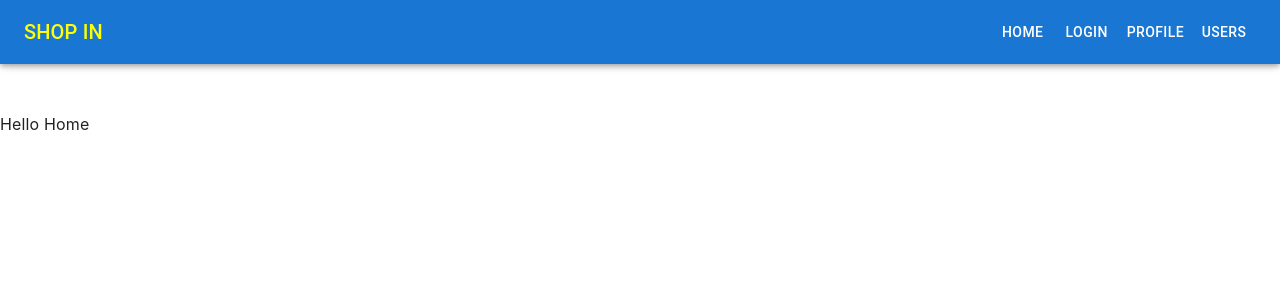
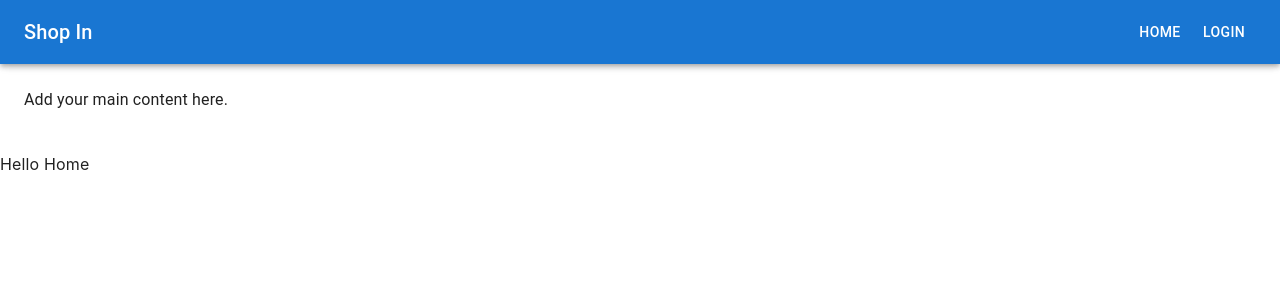
Before and after one commit to Okhun-98/Effortless-Shopping-with-CRM-Integration, a React (Create React App) app: page / in a window 1280 px wide. Shown: the top 300 px of the page. Built offline with nearby package versions, Linux system fonts and the light colour scheme.

Commit message:
Task-4 Added a store token

```diff
--- a/package.json
+++ b/package.json
@@ -22,7 +22,8 @@
     "react-router-dom": "^6.22.0",
     "react-scripts": "^5.0.1",
     "typescript": "^3.9.10",
-    "web-vitals": "^2.1.4"
+    "web-vitals": "^2.1.4",
+    "zustand": "^4.5.2"
   },
   "scripts": {
     "start": "react-scripts start",
--- a/src/App.tsx
+++ b/src/App.tsx
@@ -2,7 +2,6 @@ import { BrowserRouter } from "react-router-dom";
 import { Router } from "../src/Router/Router";
 import { StyledEngineProvider } from "@mui/material";
 import { Navbar } from "./component/Navbar/Navbar";
-
 const App: React.FC = () => {
   return (
     <BrowserRouter>
--- a/src/component/navbar/Navbar.tsx
+++ b/src/component/navbar/Navbar.tsx
@@ -1,4 +1,4 @@
-import React from "react";
+import React, { useEffect, useState } from "react";
 import { Link } from "react-router-dom";
 import {
   AppBar,
@@ -18,6 +18,7 @@ import {
 import MenuIcon from "@mui/icons-material/Menu";
 import { navLinks } from "./navbar.data";
 import { INavbarProps } from "../../types/navbar";
+import { useTokenStore } from "../../stores/token";
 
 const drawerWidth = 240;
 
@@ -25,26 +26,43 @@ export const Navbar: React.FC<INavbarProps> = (props) => {
   const { window } = props;
   const [mobileOpen, setMobileOpen] = React.useState(false);
 
+  const { token, setToken, logOut } = useTokenStore();
+
+  useEffect(() => {
+    const tokenFromLocalStorage = localStorage.getItem("TOKEN");
+    if (tokenFromLocalStorage) {
+      setToken(tokenFromLocalStorage);
+    }
+  }, []);
+
+  const filteredNavLinks = React.useMemo(() => {
+    return navLinks.filter((link) => {
+      if (!token && !link.isLoggedIn) {
+        return true;
+      } else if (token && link.path !== "/login") {
+        return true;
+      } else {
+        return false;
+      }
+    });
+  }, [token]);
+
   const handleDrawerToggle = () => {
     setMobileOpen((prevState) => !prevState);
   };
 
   const drawer = (
-    <Box onClick={handleDrawerToggle} sx={{ textAlign: "center" }}>
-      <Typography variant="h6" sx={{ my: 2 }}>
+    <Box sx={{ width: drawerWidth }} onClick={handleDrawerToggle}>
+      <Toolbar />
+      <Typography variant="h6" sx={{ my: 2, textAlign: "center" }}>
         ShopIn
       </Typography>
       <Divider />
       <List>
-        {navLinks.map((link) => (
+        {filteredNavLinks.map((link) => (
           <ListItem key={link.path} disablePadding>
-            <ListItemButton sx={{ textAlign: "center" }}>
-              <Link
-                to={link.path}
-                style={{ textDecoration: "none", color: "inherit" }}
-              >
-                <ListItemText primary={link.label} />
-              </Link>
+            <ListItemButton component={Link} to={link.path}>
+              <ListItemText primary={link.label} />
             </ListItemButton>
           </ListItem>
         ))}
@@ -58,7 +76,7 @@ export const Navbar: React.FC<INavbarProps> = (props) => {
   return (
     <Box sx={{ display: "flex" }}>
       <CssBaseline />
-      <AppBar component="nav">
+      <AppBar position="fixed" component="nav">
         <Toolbar>
           <IconButton
             color="inherit"
@@ -70,16 +88,17 @@ export const Navbar: React.FC<INavbarProps> = (props) => {
             <MenuIcon />
           </IconButton>
           <Typography
-            color={"yellow"}
-            textTransform={"uppercase"}
+            color="inherit"
             variant="h6"
+            noWrap
             component="div"
             sx={{ flexGrow: 1 }}
+            onClick={logOut}
           >
             Shop In
           </Typography>
           <Box sx={{ display: { xs: "none", sm: "block" } }}>
-            {navLinks.map((link) => (
+            {filteredNavLinks.map((link) => (
               <Button
                 key={link.path}
                 sx={{ color: "#fff" }}
@@ -112,9 +131,9 @@ export const Navbar: React.FC<INavbarProps> = (props) => {
           {drawer}
         </Drawer>
       </nav>
-      <Box component="main" sx={{ p: 3 }}>
+      <Box component="main" sx={{ flexGrow: 1, p: 3 }}>
         <Toolbar />
-        <Typography></Typography>
+        <Typography paragraph>Add your main content here.</Typography>
       </Box>
     </Box>
   );
--- a/src/component/navbar/navbar.data.ts
+++ b/src/component/navbar/navbar.data.ts
@@ -1,8 +1,8 @@
 import { INavLink } from "../../types/navbar";
 
 export const navLinks: INavLink[] = [
-  { label: "Home", path: "/" },
-  { label: "Login", path: "/login" },
-  { label: "Profile", path: "/profile" },
-  { label: "Users", path: "/users" },
+  { label: "Home", path: "/home", isLoggedIn: false },
+  { label: "Profile", path: "/profile", isLoggedIn: true },
+  { label: "Users", path: "/admin/users", isLoggedIn: true },
+  { label: "Login", path: "/login", isLoggedIn: false },
 ];
--- a/src/guards/AuthGuard.tsx
+++ b/src/guards/AuthGuard.tsx
@@ -1,9 +1,11 @@
 import { Navigate } from "react-router-dom";
 import { IGuardProps } from "../types/authGuard";
 import { FC } from "react";
+import { useTokenStore } from "../stores/token";
 
 export const AuthGuard: FC<IGuardProps> = ({ children }) => {
-  if (!localStorage.getItem("TOKEN")) {
+  const { token } = useTokenStore();
+  if (!token) {
     return <Navigate to="/login" />;
   }
 
--- a/src/pages/Login/Login.tsx
+++ b/src/pages/Login/Login.tsx
@@ -3,6 +3,7 @@ import { Button, TextField } from "@mui/material";
 import { useForm } from "react-hook-form";
 import { IInputLogin } from "../../types/login";
 import { useNavigate } from "react-router-dom";
+import { useTokenStore } from "../../stores/token";
 
 export const Login: FC = () => {
   const {
@@ -11,6 +12,8 @@ export const Login: FC = () => {
     formState: { errors },
   } = useForm<IInputLogin>();
   const navigate = useNavigate();
+
+  const { setToken } = useTokenStore();
 
   const onSubmit = (data: IInputLogin) => {
     fetch(`${process.env.REACT_APP_API_DOMAIN}/auth/login`, {
@@ -23,7 +26,7 @@ export const Login: FC = () => {
     })
       .then((res) => res.json())
       .then((responseData) => {
-        localStorage.setItem("TOKEN", responseData.token);
+        setToken(responseData.token);
         navigate("/");
       });
 
--- /dev/null
+++ b/src/stores/token.ts
@@ -0,0 +1,17 @@
+import { create } from "zustand";
+import { ITokenState } from "../types/token";
+
+export const useTokenStore = create<ITokenState>((set) => ({
+  token: null,
+  setToken: (token: string) =>
+    set(() => {
+      localStorage.setItem("TOKEN", token);
+
+      return { token: token };
+    }),
+  logOut: () =>
+    set(() => {
+      localStorage.removeItem("TOKEN");
+      return { token: null };
+    }),
+}));
--- a/src/types/navbar.ts
+++ b/src/types/navbar.ts
@@ -5,4 +5,5 @@ export interface INavbarProps {
 export interface INavLink {
   label: string;
   path: string;
+  isLoggedIn: boolean;
 }
--- /dev/null
+++ b/src/types/token.ts
@@ -0,0 +1,5 @@
+export interface ITokenState {
+  token: string | null;
+  setToken: (token: string) => void;
+  logOut: () => void;
+}
```
Also changed, not shown: 1 other file (tests, documents, lock files or other folders).
